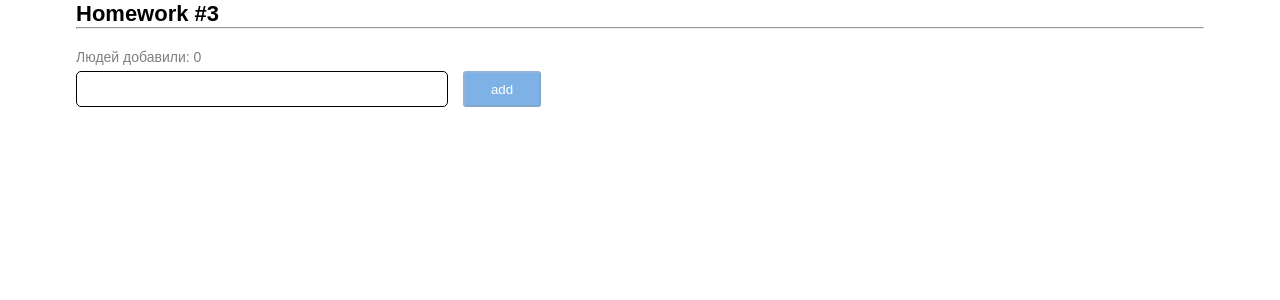
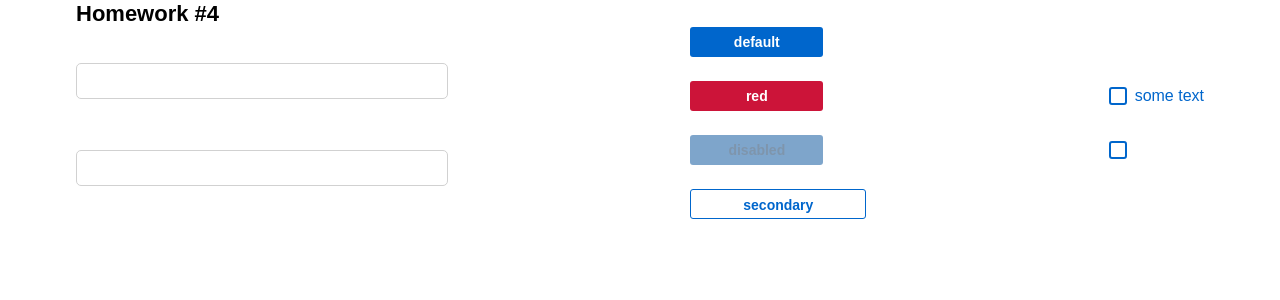
Before and after one commit to IgnatZakalinsky/hws2, a React (Create React App) app: page / in a window 1280 px wide. Shown: the top 300 px of the page. Built offline with nearby package versions, Linux system fonts and the light colour scheme.

Commit message:
feat: add hw04

```diff
--- a/src/s1-main/App.tsx
+++ b/src/s1-main/App.tsx
@@ -1,16 +1,17 @@
 import React from 'react'
 import s from './App.module.css'
 /*import HW1 from '../s2-homeworks/hw01/HW1'
-import HW2 from '../s2-homeworks/hw02/HW2'*/
-import HW3 from '../s2-homeworks/hw03/HW3'
+import HW2 from '../s2-homeworks/hw02/HW2'
+import HW3 from '../s2-homeworks/hw03/HW3'*/
+import HW4 from '../s2-homeworks/hw04/HW4'
 
 function App() {
     return (
         <div className={s.App}>
             {/*<HW1/>
             <HW2/>*/}
-            <HW3/>
-            {/*<HW4/>*/}
+            {/*<HW3/>*/}
+            <HW4/>
 
             {/*при выполнении дз 5 и более - закомментировать здесь дз 1-4, так как они есть внутри дз 5*/}
             {/*<HW5/>*/}
--- a/src/s2-homeworks/hw04/common/c1-SuperInputText/SuperInputText.module.css
+++ b/src/s2-homeworks/hw04/common/c1-SuperInputText/SuperInputText.module.css
@@ -1,20 +1,36 @@
 .input:focus {
+  border: 2px solid #D1D1D1;
 }
 
 .input {
+  width: 372px;
+  height: 36px;
+  border-radius: 5px;
+  outline: none;
 }
 
 .inputWrapper {
+  display: flex;
+  flex-direction: column-reverse;
 }
 
 .superInput {
+  border: 1px solid #D1D1D1;
 }
 
 .errorInput {
+  border: 1px solid #CC1439;
 }
 
 .errorInput:focus {
+  border: 2px solid #CC1439;
 }
 
 .error {
+  font-family: 'Montserrat', sans-serif;
+  font-weight: 400;
+  font-size: 10px;
+  line-height: 12px;
+  color: #CC1439;
+  margin-bottom: 3px;
 }
--- a/src/s2-homeworks/hw04/common/c2-SuperButton/SuperButton.module.css
+++ b/src/s2-homeworks/hw04/common/c2-SuperButton/SuperButton.module.css
@@ -1,36 +1,64 @@
 .button {
+  font-family: 'Montserrat', sans-serif;
+  font-weight: 600;
+  font-size: 14px;
+  line-height: 20px;
+  color: #FFFFFF;
+  border: none;
+  padding: 5px 24px 5px 24px;
+  width: 133px;
+  height: 30px;
+  border-radius: 3px;
+  gap: 10px;
+  cursor: pointer;
 }
 
 .disabled {
+  background-color: #004D99;
+  color: #002E5C
 }
 
 .secondary {
+  width: 176px;
+  border: 1px solid #0066CC;
+  background-color: #FFFFFF;
+  color: #0066CC;
 }
 
 .default {
+  background-color: #0066CC;
 }
 
 .red {
+  background-color: #CC1439;
 }
 
 .default:hover {
+  background-color: #0080FF;
 }
 
 .red:hover {
+  background-color: #FF1A47;
 }
 
 .secondary:hover {
+  background-color: #E5F0FA;
 }
 
 
 .default:active {
+  background-color: #0059B2;
 }
 
 .secondary:active {
+  background-color: #C9E5FF;
 }
 
 .red:active {
+  background-color: #B21232;
 }
 
 .button:disabled {
+  cursor: default;
+  opacity: 50%;
 }
--- a/src/s2-homeworks/hw04/common/c2-SuperButton/SuperButton.tsx
+++ b/src/s2-homeworks/hw04/common/c2-SuperButton/SuperButton.tsx
@@ -17,12 +17,7 @@ const SuperButton: React.FC<SuperButtonPropsType> = (
         ...restProps // все остальные пропсы попадут в объект restProps, там же будет children
     }
 ) => {
-    const finalClassName = s.button
-        // + (disabled
-        //         ? ...
-        //         : xType === 'red'
-        //             ? ...
-        + (className ? ' ' + className : '') // задачка на смешивание классов
+    const finalClassName = `${s.button} ${disabled ? s.disabled : xType === 'red' ? s.red : xType === 'secondary' ? s.secondary : s.default}`
 
     return (
         <button
--- a/src/s2-homeworks/hw04/common/c3-SuperCheckbox/SuperCheckbox.tsx
+++ b/src/s2-homeworks/hw04/common/c3-SuperCheckbox/SuperCheckbox.tsx
@@ -26,9 +26,14 @@ const SuperCheckbox: React.FC<SuperCheckboxPropsType> = (
     ...restProps // все остальные пропсы попадут в объект restProps
   }
 ) => {
+
+
   const onChangeCallback = (e: ChangeEvent<HTMLInputElement>) => {
-        // задачка на написание онченджа
-
+    if (onChangeChecked) {
+      onChangeChecked(e.currentTarget.checked)
+    } else if (onChange) {
+      onChange(e)
+    }
   }
 
   const finalInputClassName = s.checkbox
```
Lines whose indentation alone changed are shown as unchanged.
